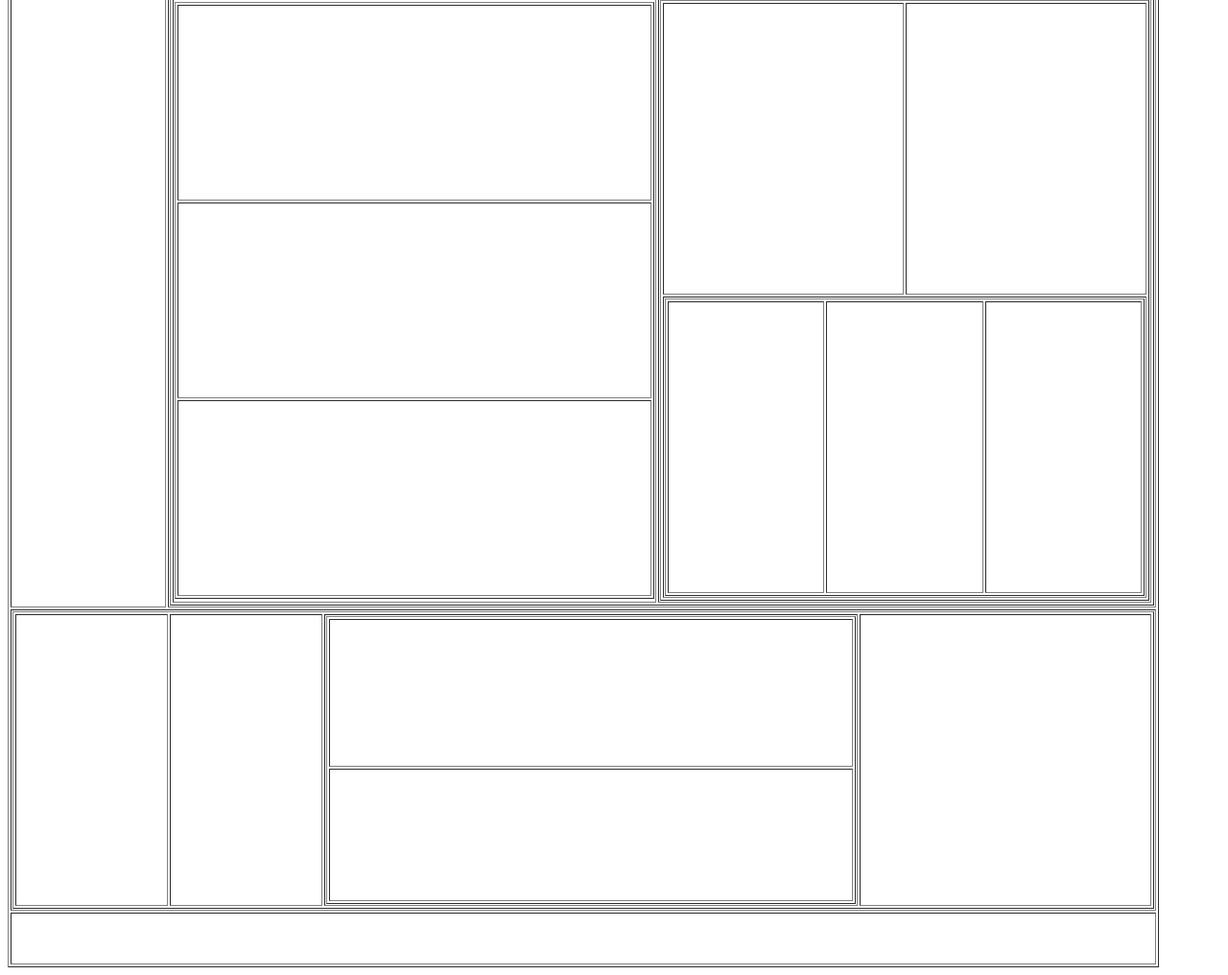
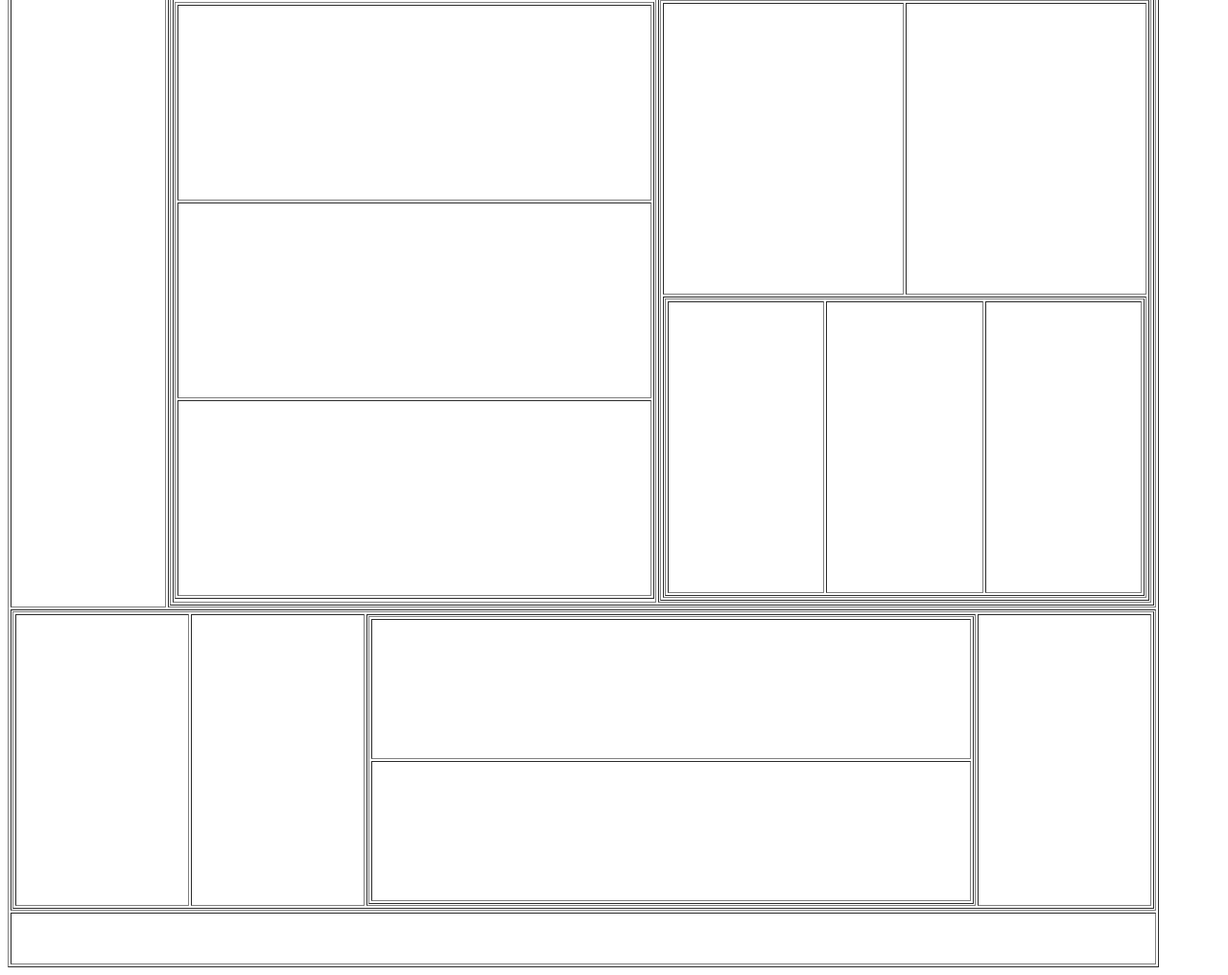
Before and after one commit to mhridoy01/bitm_batch_18_homework, a plain HTML site: page bitm_hw_2/index.html in a window 1280 px wide. Shown: the part 280-1296 px from the top of the page at 96% size. Drawn offline with Linux system fonts and the light colour scheme.

Commit message:
Update index.html

```diff
--- a/bitm_hw_2/index.html
+++ b/bitm_hw_2/index.html
@@ -72,14 +72,14 @@
                     <td height="300">
                        <table border="1"  height="100%" width="100%">
                             <tr>
-                                <td height="150"></td>
+                                <td></td>
                             </tr>
                             <tr>
                                 <td></td>
                             </tr>
                         </table>
                     </td>
-                    <td height="300" width="300"></td>
+                    <td></td>
                     </tr>
                 </table>
             </td>
```
